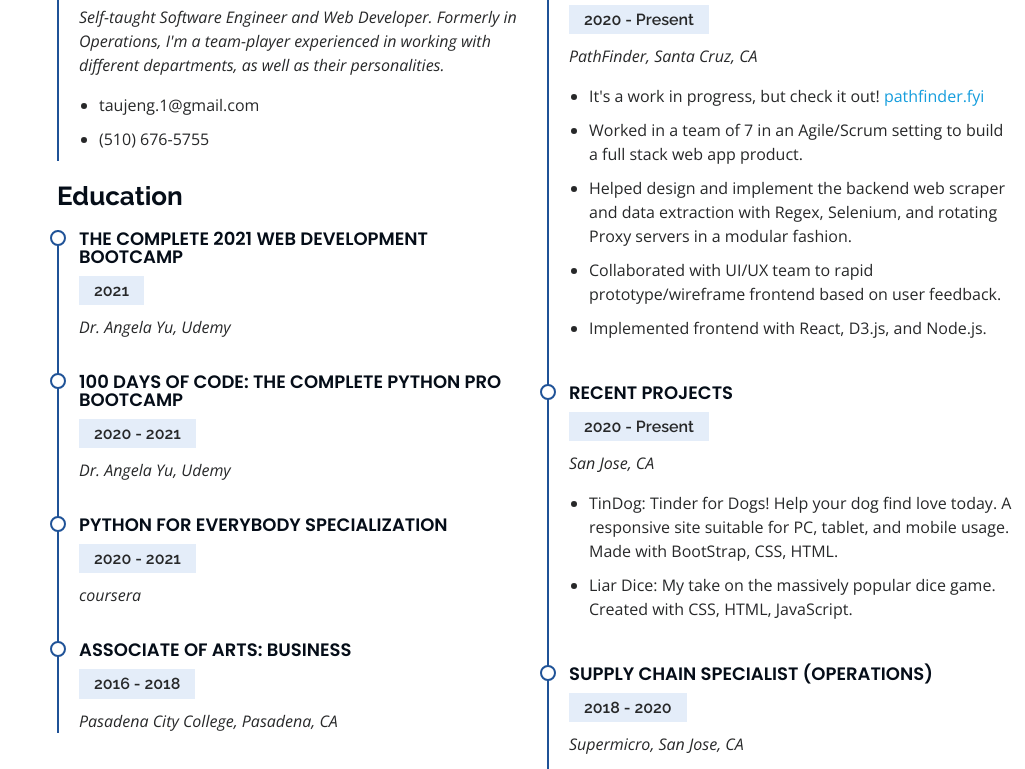
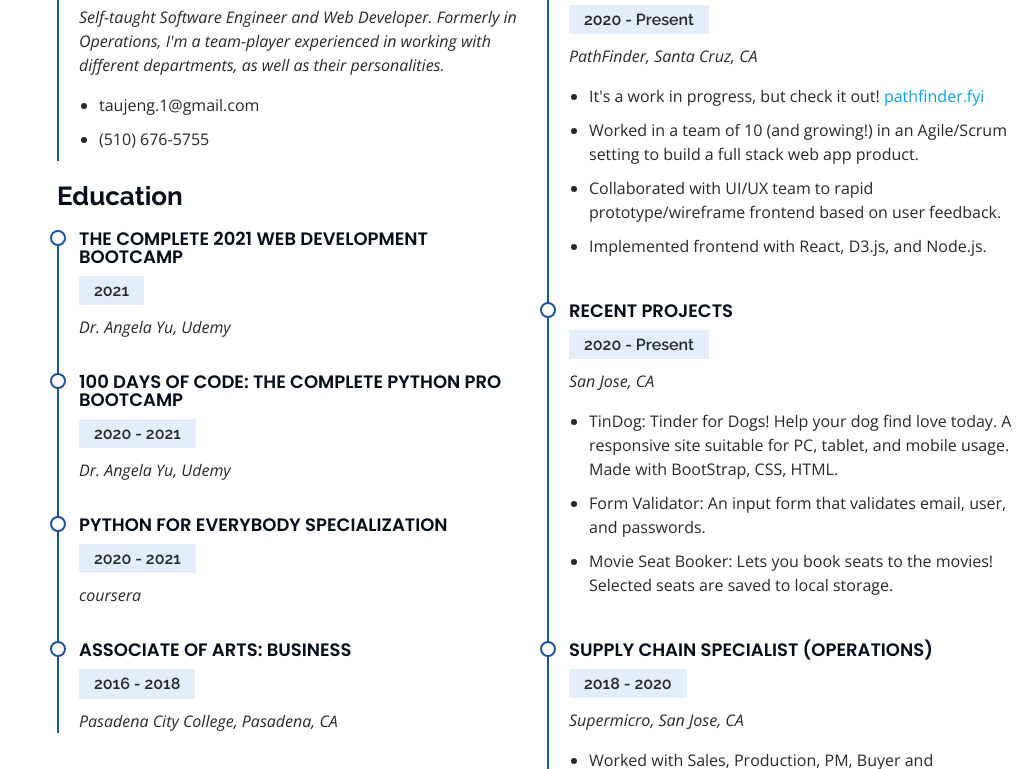
Before and after one commit to taujeng/PersonalSite, a plain HTML site: page index.html in a window 1280 px wide. Shown: the part 1608-2377 px from the top of the page, without its empty margins (255-1280 px from the left). Drawn offline with nearby package versions, Linux system fonts and the light colour scheme.

Commit message:
Changed pic, added new projects

```diff
--- a/index.html
+++ b/index.html
@@ -40,7 +40,7 @@
     <div class="d-flex flex-column">
 
       <div class="profile">
-        <img src="assets/img/tau-profile.jpg" alt="" class="img-fluid rounded-circle">
+        <img src="assets/img/tau-profile2.jpg" alt="" class="img-fluid rounded-circle">
         <h1 class="text-light"><a href="index.html">Tau Jeng</a></h1>
         <div class="social-links mt-3 text-center">
           <a href="https://www.linkedin.com/in/tau-jeng-b9a25b173/" class="linkedin"><i class="bx bxl-linkedin"></i></a>
@@ -85,7 +85,7 @@
 
         <div class="row">
           <div class="col-lg-4" data-aos="fade-right">
-            <img src="assets/img/tau-profile.jpg" class="img-fluid about-pic" alt="tau-pic">
+            <img src="assets/img/tau-profile2.jpg" class="img-fluid about-pic" alt="tau-pic">
           </div>
           <div class="col-lg-8 pt-4 pt-lg-0 content" data-aos="fade-left">
             <h3 class="about-subtitle">Software Engineer &amp; Web Developer</h3>
@@ -164,8 +164,7 @@
               <p><em>PathFinder, Santa Cruz, CA</em></p>
               <ul>
                 <li>It's a work in progress, but check it out! <a href="https://pathfinder.fyi/">pathfinder.fyi</a></li>
-                <li>Worked in a team of 7 in an Agile/Scrum setting to build a full stack web app product.</li>
-                <li>Helped design and implement the backend web scraper and data extraction with Regex, Selenium, and rotating Proxy servers in a modular fashion.</li>
+                <li>Worked in a team of 10 (and growing!) in an Agile/Scrum setting to build a full stack web app product.</li>
                 <li>Collaborated with UI/UX team to rapid prototype/wireframe frontend based on user feedback. </li>
                 <li>Implemented frontend with React, D3.js, and Node.js. </li>
               </ul>
@@ -176,7 +175,8 @@
               <p><em>San Jose, CA </em></p>
               <ul>
                 <li>TinDog: Tinder for Dogs! Help your dog find love today. A responsive site suitable for PC, tablet, and mobile usage. Made with BootStrap, CSS, HTML.</li>
-                <li>Liar Dice: My take on the massively popular dice game. Created with CSS, HTML, JavaScript.</li>
+                <li>Form Validator: An input form that validates email, user, and passwords.</li>
+                <li>Movie Seat Booker: Lets you book seats to the movies! Selected seats are saved to local storage.</li>
               </ul>
             </div>
             <div class="resume-item">
```
Also changed, not shown: 1 other file.
